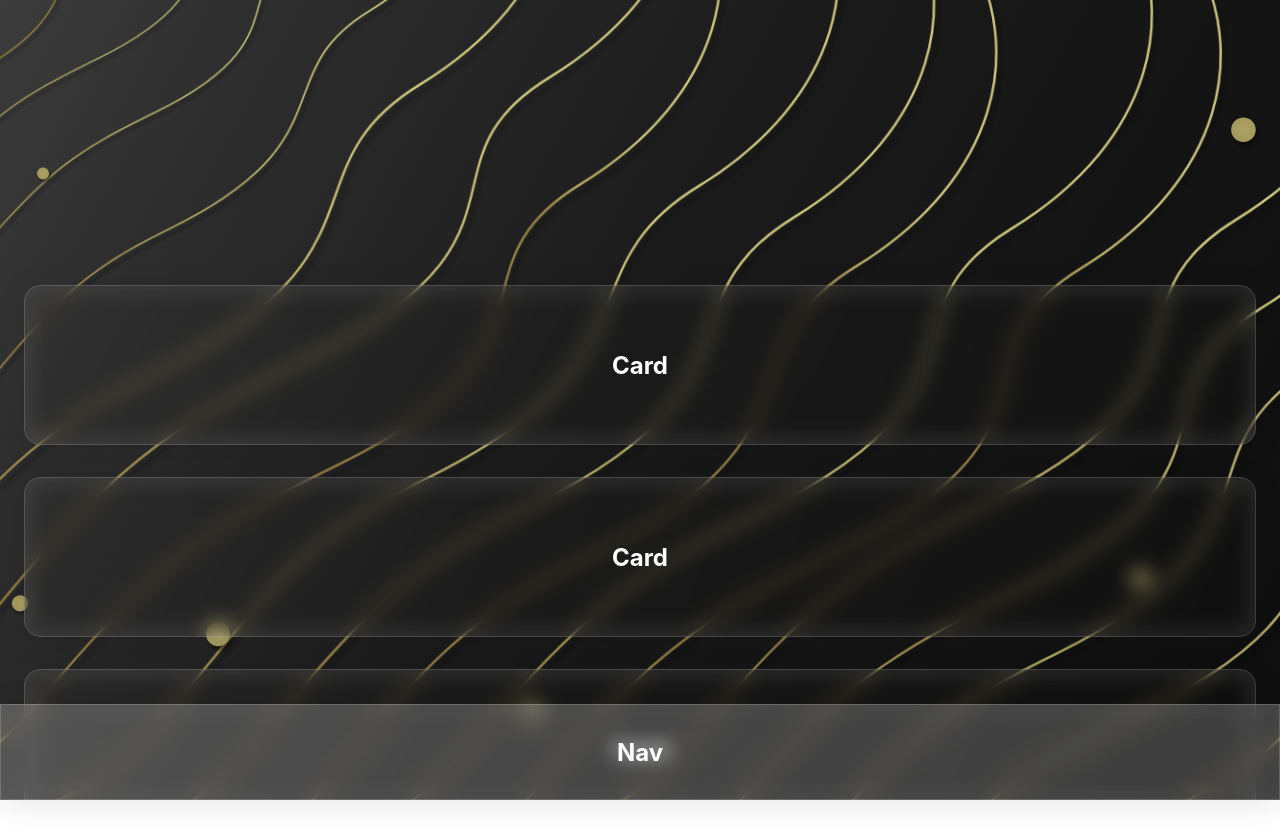
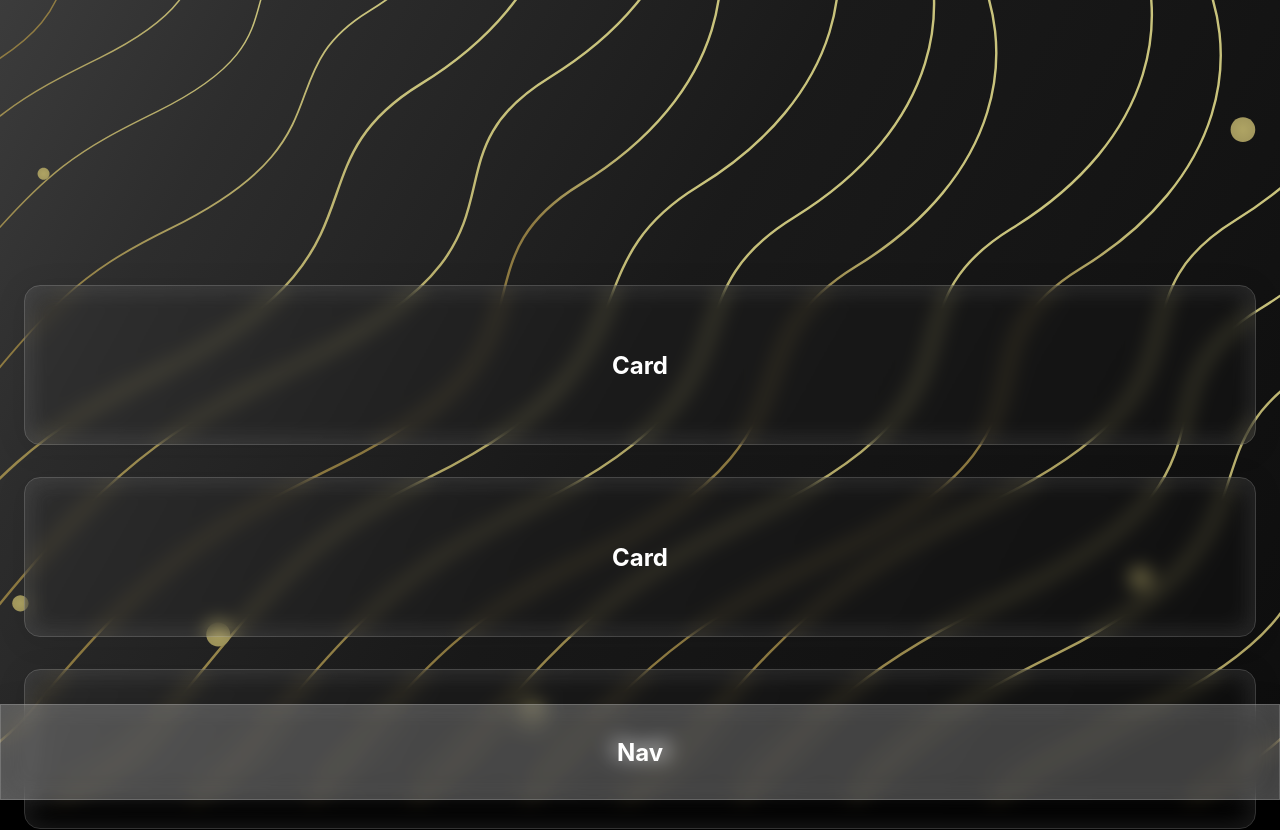
Before and after one commit to dnitecki/personal-website-ui, a React (Create React App) app: page / in a window 1280 px wide. Shown: the top 830 px of the page. Before the commit the page ends 800 px from the top, so only its background shows below. Built offline with nearby package versions, Linux system fonts and the light colour scheme; the HTML template or start-up script is replaced by a standard one.

Commit message:
fix scroll issue

```diff
--- a/public/index.html
+++ b/public/index.html
@@ -9,7 +9,7 @@
       content="width=device-width, initial-scale=1.0, maximum-scale=1.0, user-scalable=0, minimal-ui"
     />
     <meta name="apple-mobile-web-app-capable" content="yes" />
-    <meta name="apple-mobile-web-app-status-bar-style" content="black" />
+    <meta name="apple-mobile-web-app-status-bar-style" content="#000000" />
     <meta name="mobile-web-app-capable" content="yes" />
     <meta name="theme-color" content="#000000" />
     <link rel="apple-touch-icon" href="%PUBLIC_URL%/favicon.svg" />
--- a/src/App.scss
+++ b/src/App.scss
@@ -49,20 +49,20 @@ html,
 body {
   margin: 0;
   padding: 0;
+  background-color: var(--black);
 }
 
 .app {
   display: flex;
-  background-color: var(--white);
-  height: 100vh;
-  width: 100vw;
-  overflow: hidden;
+  height: 100svh;
+  width: 100svw;
+  overflow: visible;
   position: relative;
 }
 .app-container {
   display: flex;
   position: absolute;
-  overflow: auto;
+  overflow: visible;
   height: 100%;
   width: 100%;
   z-index: 1000;
--- a/src/App.tsx
+++ b/src/App.tsx
@@ -4,21 +4,6 @@ import Background from "./components/background/Background";
 import MainPage from "./pages/main/MainPage";
 
 function App() {
-  window.addEventListener("load", function () {
-    setTimeout(function () {
-      // This hides the address bar:
-      window.scrollTo(0, 1);
-    }, 0);
-  });
-
-  useEffect(() => {
-    if (window.scrollY >= 100) {
-      window.scrollTo(0, 1);
-    } else {
-      window.scrollTo(0, 0);
-    }
-  }, [window.scrollY]);
-
   return (
     <div className="app">
       <Background />
--- a/src/components/background/Background.scss
+++ b/src/components/background/Background.scss
@@ -1,11 +1,8 @@
-path {
-  filter: drop-shadow(3px 5px 2px rgb(0 0 0 / 0.4));
-}
 .bg-wrap {
   z-index: 1;
-  height: 100%;
+  height: 100lvh;
   width: 100%;
-  background-color: var(--bgColor);
+  background-color: var(--black);
   overflow: hidden;
-  position: absolute;
+  position: fixed;
 }
--- a/src/pages/main/MainPage.scss
+++ b/src/pages/main/MainPage.scss
@@ -8,7 +8,7 @@
   padding: 1.5rem 1.5rem 0 1.5rem;
   align-items: center;
   overflow-x: hidden;
-  overflow-y: auto;
+  overflow-y: visible;
 }
 .main-page-logo {
   display: flex;
```
